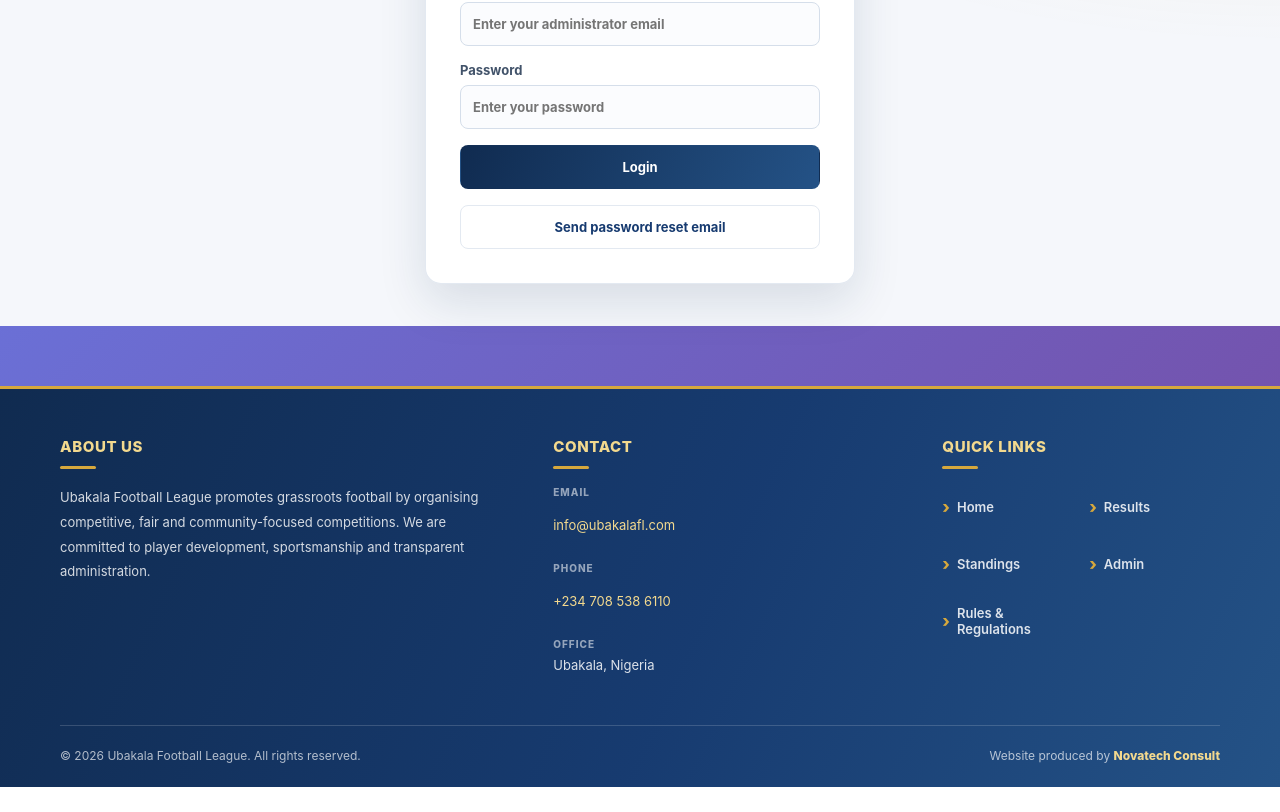
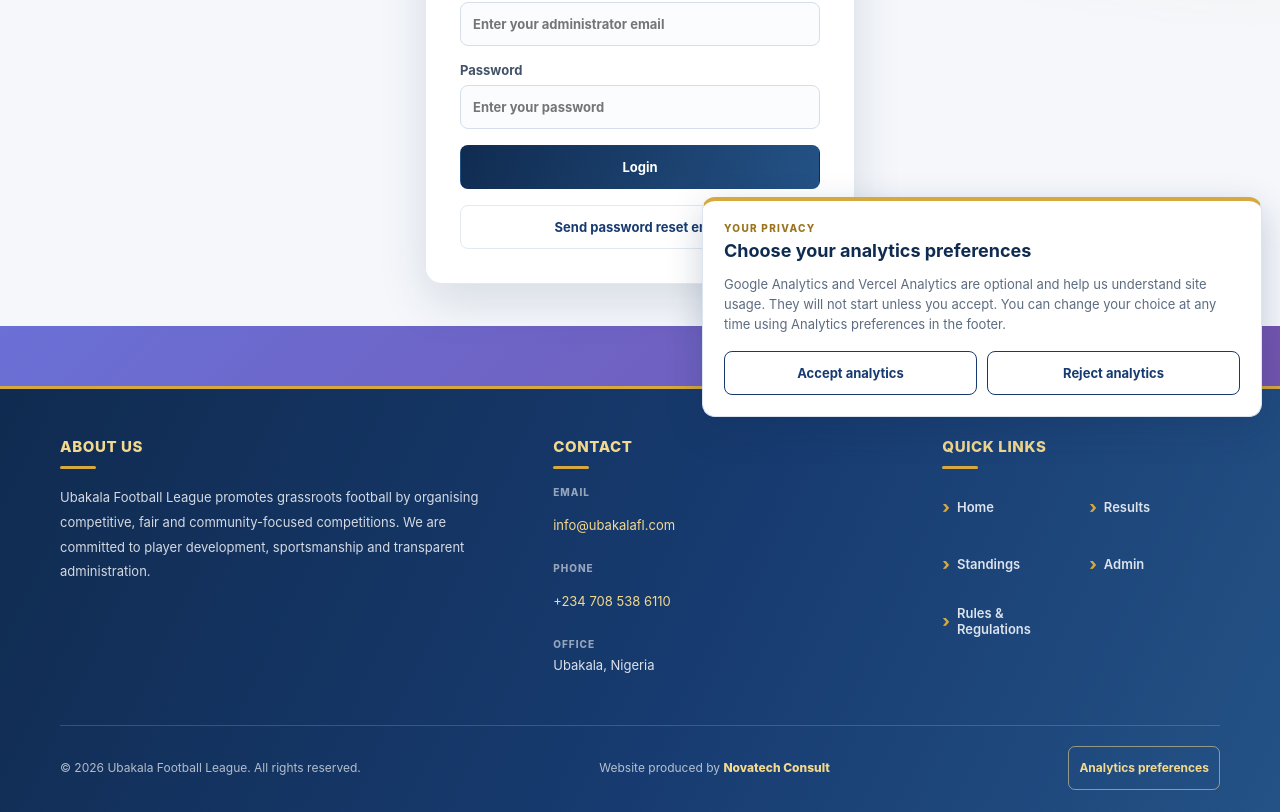
Before and after one commit to keleychy/ubakala-league, a React (Create React App) app in the folder frontend/: page /admin in a window 1280 px wide. Shown: the part 365-1177 px from the top of the page. Before the commit the page ends 1152 px from the top, so only its background shows below. Built offline with nearby package versions, Linux system fonts and the light colour scheme; no server answers.

Commit message:
feat: implement analytics consent management with user preferences and related UI components

```diff
--- a/frontend/src/App.jsx
+++ b/frontend/src/App.jsx
@@ -1,4 +1,4 @@
-import React, { useEffect } from 'react';
+import React, { useEffect, useRef } from 'react';
 import { BrowserRouter, Routes, Route, useLocation } from 'react-router-dom';
 import Home from './pages/Home';
 import Results from './pages/Results';
@@ -22,36 +22,63 @@ import GroupManager from './pages/GroupManager';
 import Predictions from './pages/Predictions';
 import AdminPredictions from './pages/AdminPredictions';
 import NotFound from './pages/NotFound';
+import {
+  AnalyticsConsentNotice,
+  AnalyticsConsentProvider,
+  updateGoogleAnalyticsConsent,
+  useAnalyticsConsent,
+} from './components/AnalyticsConsent';
 
-// 1. IMPORT ANALYTICS LIBRARIES
 import { Analytics } from '@vercel/analytics/react';
 import ReactGA from 'react-ga4';
 
-// 2. INITIALIZE GOOGLE ANALYTICS
-ReactGA.initialize("G-7BQMQZEQHM");
+const GA_MEASUREMENT_ID = 'G-7BQMQZEQHM';
 
-// 3. HELPER COMPONENT TO TRACK PAGE VIEWS
 function AnalyticsTracker() {
   const location = useLocation();
+  const { consent } = useAnalyticsConsent();
+  const initialized = useRef(false);
+  const lastPageView = useRef('');
 
   useEffect(() => {
+    if (consent !== 'accepted') {
+      updateGoogleAnalyticsConsent(consent);
+      lastPageView.current = '';
+      return;
+    }
+
+    updateGoogleAnalyticsConsent(consent);
+    if (!initialized.current) {
+      ReactGA.initialize(GA_MEASUREMENT_ID, {
+        gtagOptions: { send_page_view: false },
+      });
+      initialized.current = true;
+    }
+
+    const page = location.pathname + location.search;
+    if (lastPageView.current === page) return;
     ReactGA.send({
-      hitType: "pageview",
-      page: location.pathname + location.search
+      hitType: 'pageview',
+      page,
     });
-  }, [location]);
+    lastPageView.current = page;
+  }, [consent, location.pathname, location.search]);
 
-  return null; // This component doesn't render anything, it just "listens"
+  if (consent !== 'accepted') return null;
+
+  return (
+    <Analytics
+      disableAutoTrack
+      route={location.pathname}
+      path={location.pathname + location.search}
+    />
+  );
 }
 
 export default function App() {
   return (
-    <>
-      {/* Vercel Speed/Performance Analytics */}
-      <Analytics />
-
+    <AnalyticsConsentProvider>
       <BrowserRouter>
-        {/* THIS IS THE ENGINE THAT SENDS DATA TO GOOGLE */}
         <AnalyticsTracker />
 
         <ErrorBoundary>
@@ -119,7 +146,8 @@ export default function App() {
             <Footer />
           </div>
         </ErrorBoundary>
+        <AnalyticsConsentNotice />
       </BrowserRouter>
-    </>
+    </AnalyticsConsentProvider>
   );
 }
--- /dev/null
+++ b/frontend/src/components/AnalyticsConsent.css
@@ -0,0 +1,130 @@
+.analytics-consent {
+  position: fixed;
+  right: 18px;
+  bottom: 18px;
+  z-index: 1200;
+  width: min(560px, calc(100vw - 36px));
+  box-sizing: border-box;
+  padding: 21px;
+  border: 1px solid #dce4ef;
+  border-top: 4px solid #d6a83d;
+  border-radius: 13px;
+  background: #fff;
+  color: #263449;
+  box-shadow: 0 12px 35px rgba(16, 43, 80, 0.22);
+}
+
+.analytics-consent__heading {
+  display: flex;
+  align-items: flex-start;
+  justify-content: space-between;
+  gap: 12px;
+}
+
+.analytics-consent__eyebrow {
+  margin: 0 0 5px;
+  color: #9b741d;
+  font-size: 10px;
+  font-weight: 800;
+  letter-spacing: 1.3px;
+  text-transform: uppercase;
+}
+
+.analytics-consent h2 {
+  margin: 0;
+  color: #102b50;
+  font-size: 18px;
+  line-height: 1.3;
+}
+
+.analytics-consent__description,
+.analytics-consent__current,
+.analytics-consent__storage-warning {
+  margin: 11px 0 0;
+  color: #5c6c80;
+  font-size: 13px;
+  line-height: 1.55;
+}
+
+.analytics-consent__current {
+  color: #173b70;
+  font-weight: 700;
+}
+
+.analytics-consent__storage-warning {
+  color: #8a5b08;
+}
+
+.analytics-consent__actions {
+  display: flex;
+  flex-wrap: wrap;
+  gap: 10px;
+  margin-top: 17px;
+}
+
+.analytics-consent__actions button {
+  min-width: 150px;
+  min-height: 44px;
+  flex: 1 1 0;
+  padding: 9px 14px;
+  border: 1px solid #173b70;
+  border-radius: 8px;
+  background: #fff;
+  color: #173b70;
+  font: inherit;
+  font-size: 13px;
+  font-weight: 750;
+  cursor: pointer;
+}
+
+.analytics-consent__actions button:hover {
+  border-color: #b58727;
+  background: #fff8e6;
+}
+
+.analytics-consent__actions button:focus-visible,
+.analytics-consent__close:focus-visible {
+  outline: 3px solid rgba(214, 168, 61, 0.75);
+  outline-offset: 3px;
+}
+
+.analytics-consent__close {
+  display: inline-flex;
+  width: 44px;
+  height: 44px;
+  flex: 0 0 44px;
+  align-items: center;
+  justify-content: center;
+  border: 1px solid #dce4ef;
+  border-radius: 8px;
+  background: #fff;
+  color: #173b70;
+  font-size: 24px;
+  cursor: pointer;
+}
+
+@media (max-width: 480px) {
+  .analytics-consent {
+    right: 10px;
+    bottom: 10px;
+    width: calc(100vw - 20px);
+    padding: 17px;
+  }
+
+  .analytics-consent__actions {
+    flex-direction: column;
+  }
+
+  .analytics-consent__actions button {
+    width: 100%;
+    flex: none;
+  }
+}
+
+@media (prefers-reduced-motion: reduce) {
+  .analytics-consent *,
+  .analytics-consent *::before,
+  .analytics-consent *::after {
+    transition-duration: 0.01ms !important;
+  }
+}
--- /dev/null
+++ b/frontend/src/components/AnalyticsConsent.jsx
@@ -0,0 +1,141 @@
+import React, {
+  createContext,
+  useCallback,
+  useContext,
+  useMemo,
+  useState,
+} from 'react';
+import './AnalyticsConsent.css';
+
+const CONSENT_STORAGE_KEY = 'ubakala-analytics-consent-v1';
+const VALID_CHOICES = new Set(['accepted', 'rejected']);
+const GA_DISABLE_FLAG = 'ga-disable-G-7BQMQZEQHM';
+const AnalyticsConsentContext = createContext(null);
+
+export function updateGoogleAnalyticsConsent(choice) {
+  if (typeof window !== 'undefined') {
+    window[GA_DISABLE_FLAG] = choice !== 'accepted';
+  }
+}
+
+function readSavedChoice() {
+  try {
+    const savedChoice = window.localStorage.getItem(CONSENT_STORAGE_KEY);
+    return {
+      consent: VALID_CHOICES.has(savedChoice) ? savedChoice : null,
+      storageUnavailable: false,
+    };
+  } catch {
+    return { consent: null, storageUnavailable: true };
+  }
+}
+
+export function AnalyticsConsentProvider({ children }) {
+  const [savedState, setSavedState] = useState(readSavedChoice);
+  const [isOpen, setIsOpen] = useState(savedState.consent === null);
+
+  const chooseConsent = useCallback((choice) => {
+    if (!VALID_CHOICES.has(choice)) return;
+
+    updateGoogleAnalyticsConsent(choice);
+    let storageUnavailable = false;
+    try {
+      window.localStorage.setItem(CONSENT_STORAGE_KEY, choice);
+    } catch {
+      storageUnavailable = true;
+    }
+    setSavedState({ consent: choice, storageUnavailable });
+    setIsOpen(storageUnavailable);
+  }, []);
+
+  const openPreferences = useCallback(() => setIsOpen(true), []);
+  const closePreferences = useCallback(() => {
+    if (savedState.consent !== null) setIsOpen(false);
+  }, [savedState.consent]);
+
+  const contextValue = useMemo(() => ({
+    consent: savedState.consent,
+    isOpen,
+    storageUnavailable: savedState.storageUnavailable,
+    chooseConsent,
+    openPreferences,
+    closePreferences,
+  }), [savedState, isOpen, chooseConsent, openPreferences, closePreferences]);
+
+  return (
+    <AnalyticsConsentContext.Provider value={contextValue}>
+      {children}
+    </AnalyticsConsentContext.Provider>
+  );
+}
+
+export function useAnalyticsConsent() {
+  const context = useContext(AnalyticsConsentContext);
+  if (!context) {
+    throw new Error('useAnalyticsConsent must be used within AnalyticsConsentProvider.');
+  }
+  return context;
+}
+
+export function AnalyticsConsentNotice() {
+  const {
+    consent,
+    isOpen,
+    storageUnavailable,
+    chooseConsent,
+    closePreferences,
+  } = useAnalyticsConsent();
+
+  if (!isOpen) return null;
+
+  return (
+    <section
+      className="analytics-consent"
+      aria-labelledby="analytics-consent-title"
+      aria-describedby="analytics-consent-description"
+      aria-live="polite"
+    >
+      <div className="analytics-consent__heading">
+        <div>
+          <p className="analytics-consent__eyebrow">Your privacy</p>
+          <h2 id="analytics-consent-title">Choose your analytics preferences</h2>
+        </div>
+        {consent !== null && (
+          <button
+            type="button"
+            className="analytics-consent__close"
+            onClick={closePreferences}
+            aria-label="Close analytics preferences"
+          >
+            ×
+          </button>
+        )}
+      </div>
+      <p id="analytics-consent-description" className="analytics-consent__description">
+        Google Analytics and Vercel Analytics are optional and help us understand
+        site usage. They will not start unless you accept. You can change your
+        choice at any time using Analytics preferences in the footer.
+      </p>
+      {consent !== null && (
+        <p className="analytics-consent__current" role="status">
+          Analytics are currently {consent}.
+        </p>
+      )}
+      {storageUnavailable && (
+        <p className="analytics-consent__storage-warning" role="status">
+          {consent === null
+            ? 'This browser did not allow us to read or save your preference. Analytics remain off until you choose to accept.'
+            : `Your choice applies for this visit, but this browser did not allow us to save it. Analytics are ${consent}.`}
+        </p>
+      )}
+      <div className="analytics-consent__actions">
+        <button type="button" onClick={() => chooseConsent('accepted')}>
+          Accept analytics
+        </button>
+        <button type="button" onClick={() => chooseConsent('rejected')}>
+          Reject analytics
+        </button>
+      </div>
+    </section>
+  );
+}
--- a/frontend/src/components/Footer.css
+++ b/frontend/src/components/Footer.css
@@ -176,6 +176,29 @@
     font-weight: 800;
 }
 
+.ubakala-footer-preferences {
+    min-height: 44px;
+    padding: 8px 10px;
+    border: 1px solid rgba(243, 217, 142, 0.55);
+    border-radius: 7px;
+    background: transparent;
+    color: #f3d98e;
+    font: inherit;
+    font-size: 12px;
+    font-weight: 700;
+    cursor: pointer;
+}
+
+.ubakala-footer-preferences:hover {
+    background: rgba(255, 255, 255, 0.08);
+    color: #fff;
+}
+
+.ubakala-footer-preferences:focus-visible {
+    outline: 3px solid #f3d98e;
+    outline-offset: 3px;
+}
+
 /* =========================================
    TABLET
 ========================================= */
@@ -248,6 +271,10 @@
     .ubakala-footer-credit {
         font-size: 11px;
     }
+
+    .ubakala-footer-preferences {
+        align-self: stretch;
+    }
 }
 
 /* =========================================
--- a/frontend/src/components/Footer.jsx
+++ b/frontend/src/components/Footer.jsx
@@ -1,9 +1,11 @@
 
 import { Link } from 'react-router-dom';
+import { useAnalyticsConsent } from './AnalyticsConsent';
 import './Footer.css';
 
 const Footer = () => {
   const currentYear = new Date().getFullYear();
+  const { openPreferences } = useAnalyticsConsent();
 
   return (
     <footer className="ubakala-footer">
@@ -87,6 +89,14 @@ const Footer = () => {
             <strong>Novatech Consult</strong>
           </p>
 
+          <button
+            type="button"
+            className="ubakala-footer-preferences"
+            onClick={openPreferences}
+          >
+            Analytics preferences
+          </button>
+
         </div>
 
       </div>
```
Also changed, not shown: 2 other files (tests, documents, lock files or other folders).
